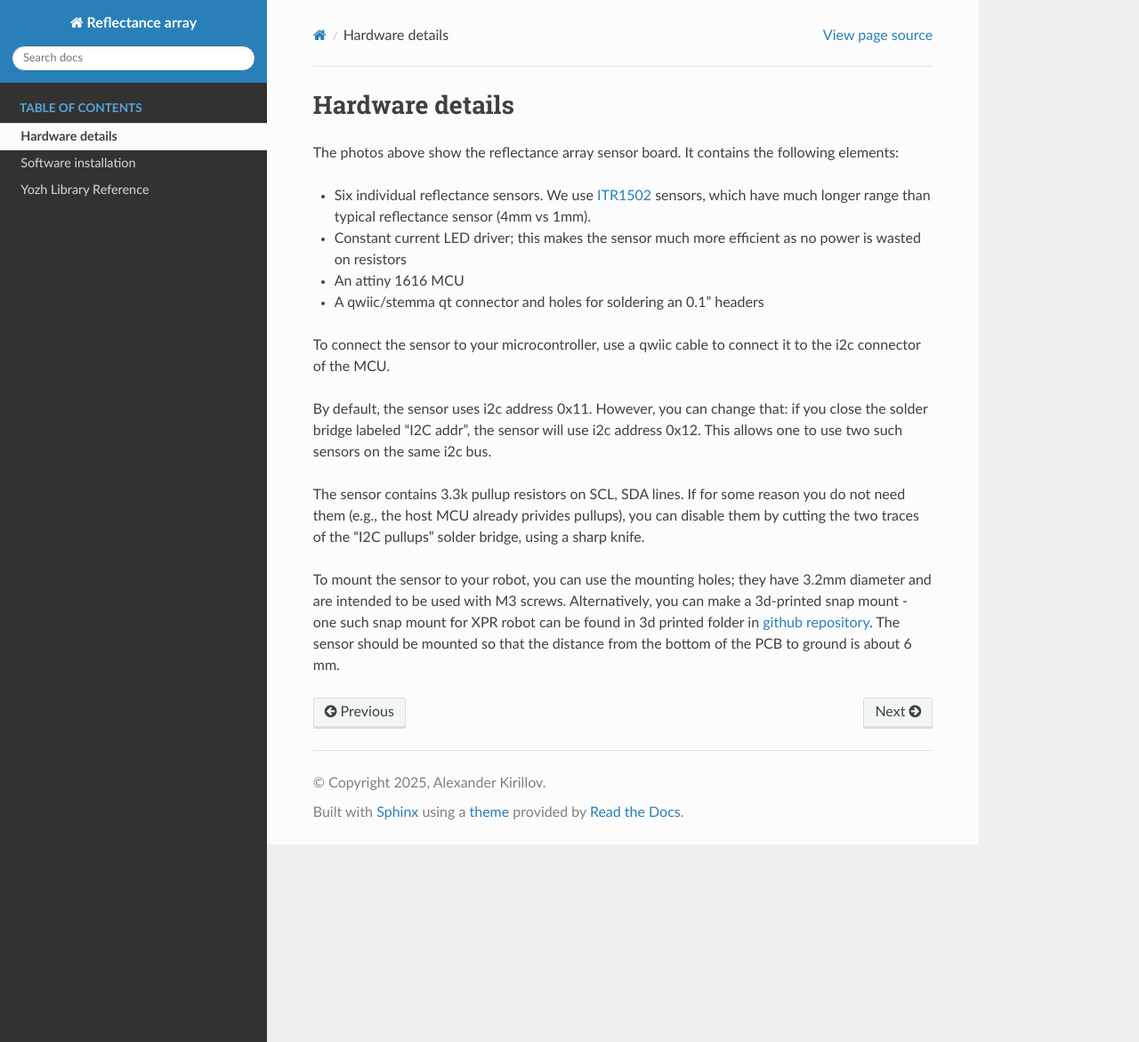
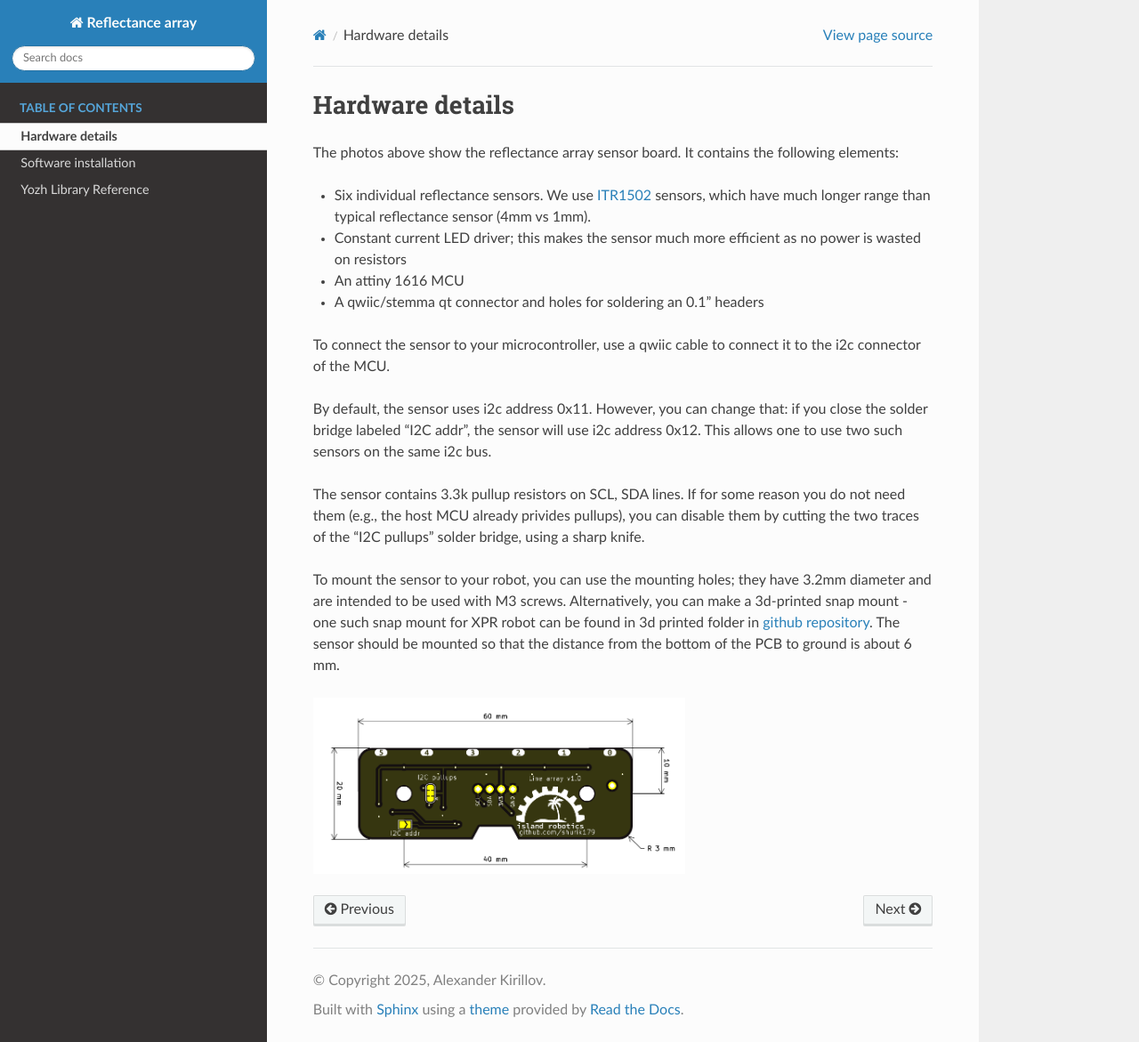
Before and after one commit to shurik179/reflectance_array, a Sphinx documentation site: the page built from docs/board.rst, in a window 1280 px wide and 1171 px high. Shown: the whole window at 89% size. Built offline with Sphinx 7.4.7 and the Read the Docs theme 3.1.0, drawn with Linux system fonts in a browser that asks for light colours; formulas are drawn with MathJax 3.

Commit message:
Update board.rst

```diff
--- a/docs/board.rst
+++ b/docs/board.rst
@@ -23,3 +23,7 @@ To mount the sensor to your robot, you can use the mounting holes; they  have 3.
 and are intended to be used with M3 screws. Alternatively, you can make a 3d-printed snap mount - one such snap
 mount for XPR robot can be found in 3d printed folder in |github|.  The sensor should be mounted so that the
 distance from the bottom of the PCB to ground is about 6 mm.
+
+.. figure:: images/board_dimensions.png
+    :alt: board dimensions
+    :width: 60%
```
